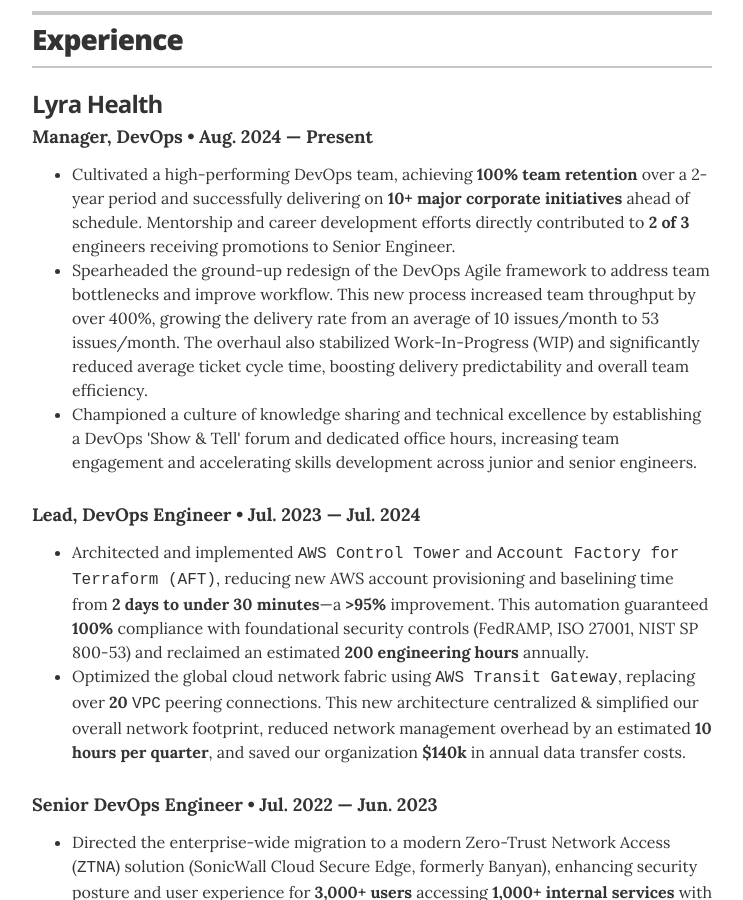
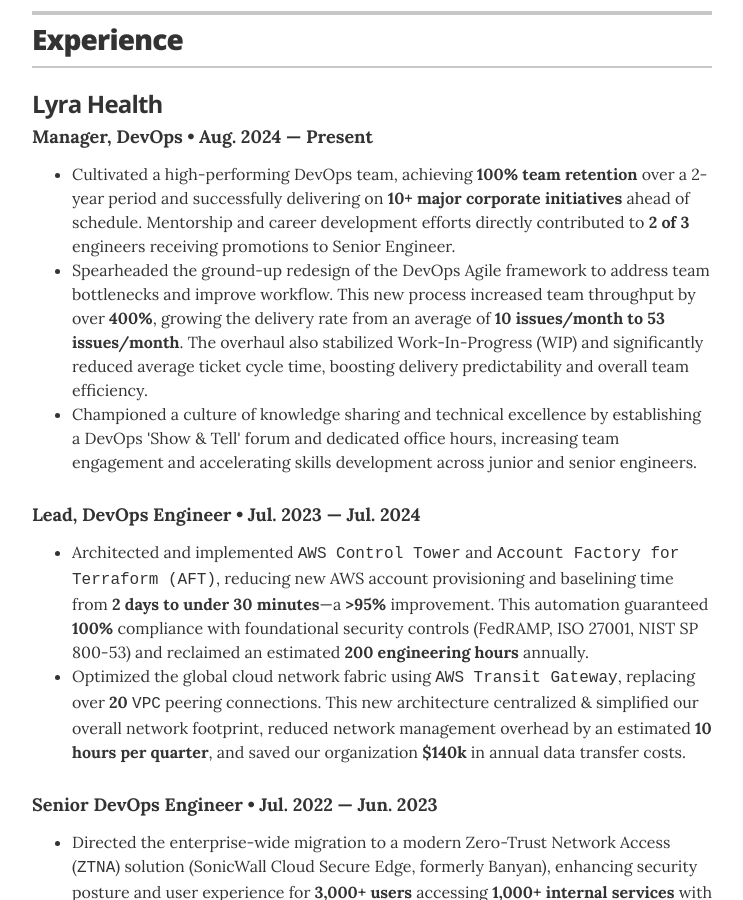
Before and after one commit to patrick-andrew-jain-taylor/resume, a Jekyll site: the page built from index.html, in a window 1280 px wide and 900 px high, scrolled down 604 px. Shown: the whole window, without its empty margins (268-1011 px from the left). Built offline with Jekyll 4.4.1, drawn with Linux system fonts in a browser that asks for light colours.

Commit message:
fix: experience emphasis

```diff
--- a/_data/experience.yml
+++ b/_data/experience.yml
@@ -3,7 +3,7 @@
 - company: Lyra Health
   position: Manager, DevOps
   duration: Aug. 2024 &mdash; Present
-  summary: <ul class="resume-item-list"><li>Cultivated a high-performing DevOps team, achieving <strong>100% team retention</strong> over a 2-year period and successfully delivering on <strong>10+ major corporate initiatives</strong> ahead of schedule. Mentorship and career development efforts directly contributed to <strong>2 of 3</strong> engineers receiving promotions to Senior Engineer.</li><li>Spearheaded the ground-up redesign of the DevOps Agile framework to address team bottlenecks and improve workflow. This new process increased team throughput by over 400%, growing the delivery rate from an average of 10 issues/month to 53 issues/month. The overhaul also stabilized Work-In-Progress (WIP) and significantly reduced average ticket cycle time, boosting delivery predictability and overall team efficiency.</li><li>Championed a culture of knowledge sharing and technical excellence by establishing a DevOps 'Show & Tell' forum and dedicated office hours, increasing team engagement and accelerating skills development across junior and senior engineers.</li></ul>
+  summary: <ul class="resume-item-list"><li>Cultivated a high-performing DevOps team, achieving <strong>100% team retention</strong> over a 2-year period and successfully delivering on <strong>10+ major corporate initiatives</strong> ahead of schedule. Mentorship and career development efforts directly contributed to <strong>2 of 3</strong> engineers receiving promotions to Senior Engineer.</li><li>Spearheaded the ground-up redesign of the DevOps Agile framework to address team bottlenecks and improve workflow. This new process increased team throughput by over <strong>400%</strong>, growing the delivery rate from an average of <strong>10 issues/month to 53 issues/month</strong>. The overhaul also stabilized Work-In-Progress (WIP) and significantly reduced average ticket cycle time, boosting delivery predictability and overall team efficiency.</li><li>Championed a culture of knowledge sharing and technical excellence by establishing a DevOps 'Show & Tell' forum and dedicated office hours, increasing team engagement and accelerating skills development across junior and senior engineers.</li></ul>
 
 - position: Lead, DevOps Engineer
   duration: Jul. 2023 &mdash; Jul. 2024
```
